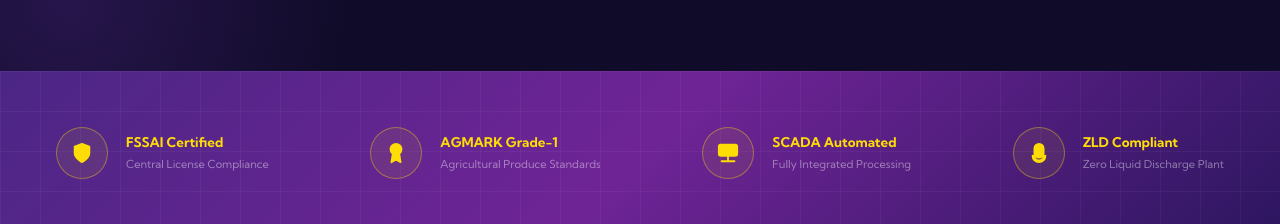
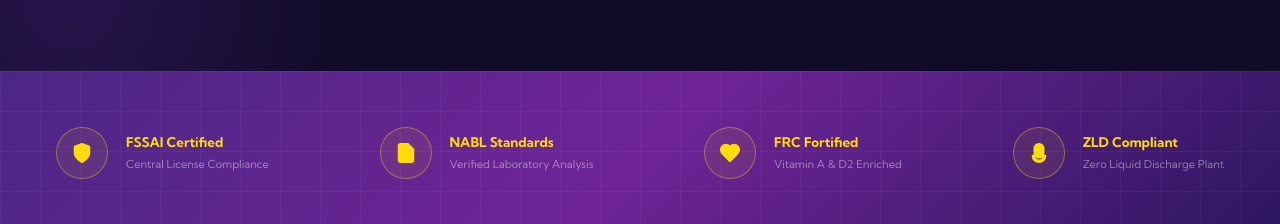
Before and after one commit to genaiwebsites/jeevanrekha, a Next.js app: page / in a window 1280 px wide. Shown: the part 4000-4224 px from the top of the page. Built offline with nearby package versions, Linux system fonts and the light colour scheme.

Commit message:
Replace AGMARK and SCADA blocks with NABL Standards and FRC Fortified credentials

```diff
--- a/src/app/page.tsx
+++ b/src/app/page.tsx
@@ -390,27 +390,26 @@
           <div className="cert rv" data-d="1">
             <div className="cert-ico">
               <svg viewBox="0 0 24 24" fill="none" stroke="currentColor" strokeWidth="2" strokeLinecap="round" strokeLinejoin="round" style={{ width: '22px', height: '22px', stroke: 'var(--y)' }}>
-                <circle cx="12" cy="8" r="6"/>
-                <path d="M15.477 12.89 17 22l-5-3-5 3 1.523-9.11"/>
+                <path d="M14 2H6a2 2 0 0 0-2 2v16a2 2 0 0 0 2 2h12a2 2 0 0 0 2-2V8z"/>
+                <path d="M14 2v6h6"/>
+                <path d="m9 15 2 2 4-4"/>
               </svg>
             </div>
             <div className="cert-t">
-              <strong>AGMARK Grade-1</strong>
-              <span>Agricultural Produce Standards</span>
+              <strong>NABL Standards</strong>
+              <span>Verified Laboratory Analysis</span>
             </div>
           </div>
 
           <div className="cert rv" data-d="2">
             <div className="cert-ico">
               <svg viewBox="0 0 24 24" fill="none" stroke="currentColor" strokeWidth="2" strokeLinecap="round" strokeLinejoin="round" style={{ width: '22px', height: '22px', stroke: 'var(--y)' }}>
-                <rect width="20" height="12" x="2" y="3" rx="2"/>
-                <path d="M12 15v5"/>
-                <path d="M5 21h14"/>
+                <path d="M19 14c1.49-1.46 3-3.21 3-5.5A5.5 5.5 0 0 0 16.5 3c-1.76 0-3 .5-4.5 2-1.5-1.5-2.74-2-4.5-2A5.5 5.5 0 0 0 2 8.5c0 2.3 1.5 4.05 3 5.5l7 7Z"/>
               </svg>
             </div>
             <div className="cert-t">
-              <strong>SCADA Automated</strong>
-              <span>Fully Integrated Processing</span>
+              <strong>FRC Fortified</strong>
+              <span>Vitamin A & D2 Enriched</span>
             </div>
           </div>
 
```
